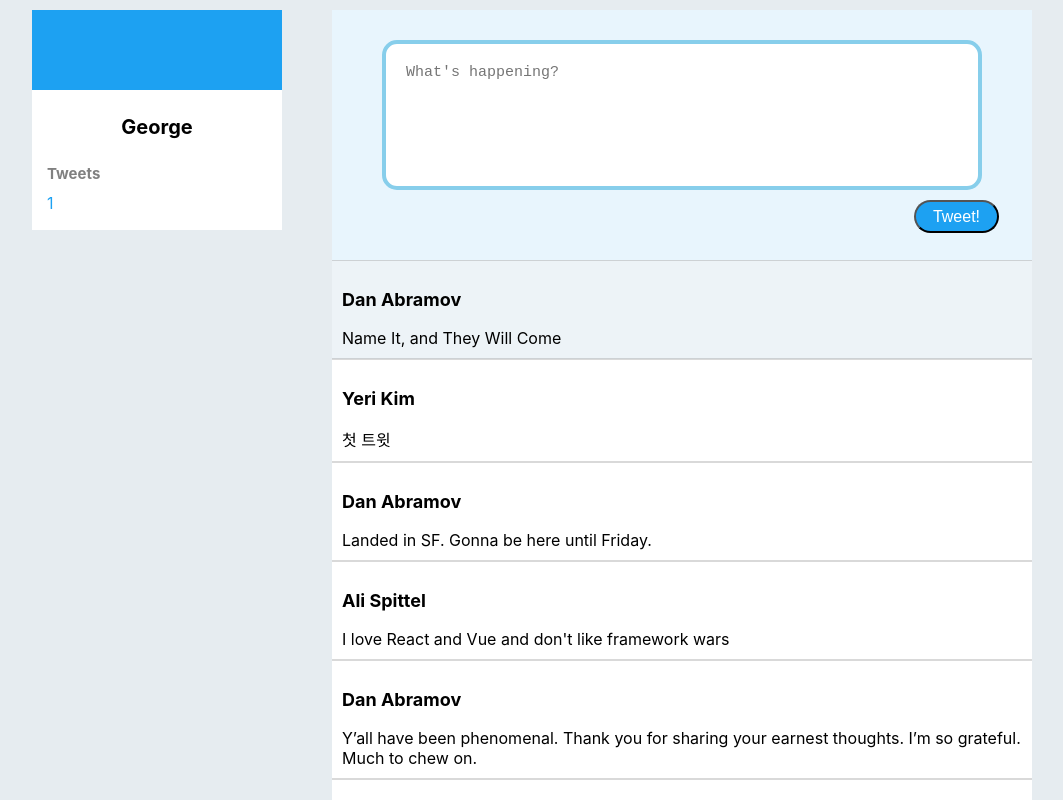
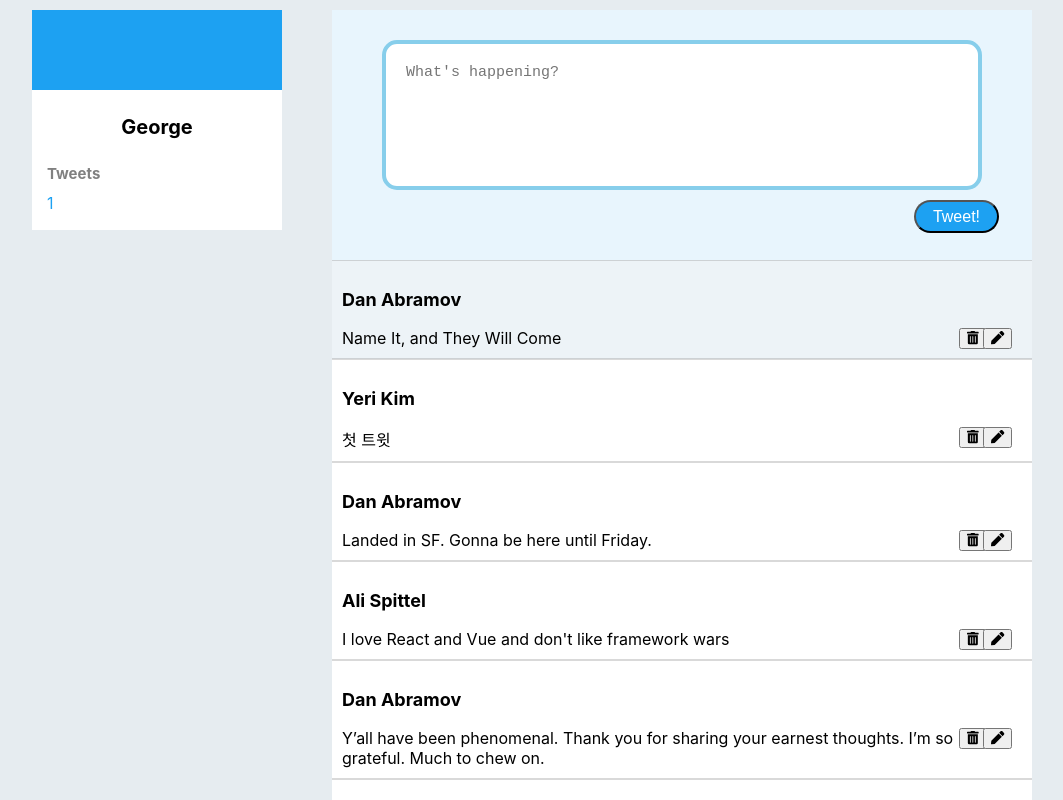
Before and after one commit to Georgee-lee/miniter, a React (Create React App) app: page /tweet in a window 1280 px wide. Shown: the top 800 px of the page, without its empty margins (108-1171 px from the left). Built offline with nearby package versions, Linux system fonts and the light colour scheme.

Commit message:
수정, 삭제기능 추가 - resolve #3

```diff
--- a/package.json
+++ b/package.json
@@ -3,6 +3,9 @@
   "version": "0.1.0",
   "private": true,
   "dependencies": {
+    "@fortawesome/fontawesome-svg-core": "^1.2.19",
+    "@fortawesome/free-solid-svg-icons": "^5.9.0",
+    "@fortawesome/react-fontawesome": "^0.1.4",
     "react": "^16.8.6",
     "react-dom": "^16.8.6",
     "react-router-dom": "^5.0.1",
--- a/src/component/InputBox/Input.js
+++ b/src/component/InputBox/Input.js
@@ -8,9 +8,9 @@ const Input = (props) => {
       className={props.className}
       name={props.name}
       value={props.value}
-      placeholder={props.placeholder || ''}
-      onChange={props.onChange ? (e, num) => {props.onChange(e, num)} : null}
-      onClick={props.onClick ? props.onClick : null}
+      placeholder={props.placeholder}
+      onChange={(e, num) => {props.onChange(e, num)}}
+      onClick={props.onClick}
     />
   )
 }
--- a/src/data/getAllTimeline.json
+++ b/src/data/getAllTimeline.json
@@ -1,37 +1,46 @@
 {
   "result": [{
+    "id": 1,
     "contents": "Name It, and They Will Come",
     "date": "20190327",
     "user": "Dan Abramov"
   },{
+    "id": 2,
     "contents": "첫 트윗",
     "date": "20190327",
     "user": "Yeri Kim"
   },{
+    "id": 3,
     "contents": "Landed in SF. Gonna be here until Friday. ",
     "date": "20190324",
     "user": "Dan Abramov"
   },{
+    "id": 4,
     "contents": "I love React and Vue and don't like framework wars ",
     "date": "20190323",
     "user": "Ali Spittel"
   },{
+    "id": 5,
     "contents": "Y’all have been phenomenal. Thank you for sharing your earnest thoughts. I’m so grateful. Much to chew on. ",
     "date": "20190323",
     "user": "Dan Abramov"
   },{
+    "id": 6,
     "contents": "roughly 2 years as an indie dev now, it's hard not to give up sometimes, I'm not even close to where I'd like to be, but seeing other indie developers succeed is still motivating—the potential for complete freedom over your time is too enticing",
     "date": "20190322",
     "user": "TJ Holowaychuk"
   },{
+    "id": 7,
     "contents": "Huh",
     "date": "20190321",
     "user": "Dan Abramov"
   },{
+    "id": 8,
     "contents": "They’re gonna have a problem hiring for this role.",
     "date": "20190320",
     "user": "Dan Abramov"
   },{
+    "id": 9,
     "contents": "오늘의 신기한 경험 일본어/영어로된 README 에 대한 한국어  PR 을 보냈는데 owner 가 일본인이라 일본어로 리뷰 달아줌. 일본어를 1도 몰라 번역기 돌려서 대충 알아듣고 수정함. owner 는 한국어를 몰라 자기 트위터 친구한테 물어보고 merge 해줬다함. ㅎㅎㅎㅎ",
     "date": "20190306",
     "user": "Insanehong"
--- a/src/pages/Tweet/Right/RightContainer.js
+++ b/src/pages/Tweet/Right/RightContainer.js
@@ -9,7 +9,8 @@ class RightContainer extends Component {
   state = {
     tweets: tweetsData.result,
     input: '',
-    user: this.props.user.name
+    user: this.props.user.name,
+    isEdit: false
   }
 
   handleEnter = (e) => {
@@ -20,11 +21,11 @@ class RightContainer extends Component {
 
   handleChange = (e) => {
     this.setState({
-      input: e.currentTarget.value.trim()
+      input: e.currentTarget.value
     })
   }
 
-  handleClick = () => {
+  handleNewTweet = () => {
 
     if(!this.state.input) {
       alert('내용을 입력해 주세요');
@@ -44,11 +45,67 @@ class RightContainer extends Component {
     })
   }
 
+  handleDelete = (id) => {
+    // 원래 가지고 있던 array에서 !== 를 찾아 삭제 후 다시 setState로
+    const prevTweets = this.state.tweets;
+    const newTweets = prevTweets.filter(tweet => {
+      // tweet이 객체일 것이다
+      return tweet.id !== id;
+    })
+
+    this.setState({
+      tweets: newTweets
+    })
+  }
+
+  changeEditMode = (id) => {
+    const targetTweet = this.state.tweets.filter(tweet => {
+      return tweet.id === id
+    });
+    // console.log(targetTweet[0].contents);
+    // 렌더링을 다시 할때 리스트도 그리는데 값이 달라짐!!
+    this.setState({
+      editTweet: targetTweet[0],
+      input: targetTweet[0].contents,
+      isEdit: true
+    })
+  }
+
+  handleEdit = () => {
+    // 원래 게시물을 찾아서 내용 바꾸기
+    const prevTweets = this.state.tweets;
+    let findIdx = 0;
+    const editedTweet = prevTweets.filter((tweet, idx) => {
+      if(tweet.id === this.state.editTweet.id) {
+        findIdx = idx;
+        return tweet;
+      }
+    });
+    editedTweet[0].contents = this.state.input
+
+    prevTweets[findIdx] = editedTweet[0];
+
+    this.setState({
+      input: '',
+      tweets: prevTweets,
+      isEdit: false
+    });
+  }
+
   render () {
     return (
       <div className="right-container" onKeyUp={(e) => this.handleEnter(e)}>
-        <TweetBox onChange={this.handleChange} onClick={this.handleClick} value={this.state.input}/>
-        <Tweets tweetlist={this.state.tweets} />
+        <TweetBox
+          onChange={this.handleChange}
+          onClick={this.handleNewTweet}
+          value={this.state.input}
+          isEdit={this.state.isEdit}
+          onEdit={this.handleEdit}
+        />
+        <Tweets
+          tweetlist={this.state.tweets}
+          removeHandler={this.handleDelete}
+          editHandler={this.changeEditMode} />
       </div>
     )
   }
--- a/src/pages/Tweet/Right/RightStyle.css
+++ b/src/pages/Tweet/Right/RightStyle.css
@@ -46,6 +46,8 @@
 }
 
 .tweet-list li {
+  position: relative;
+
   width: 700px;
   padding: 10px;
 
@@ -63,3 +65,17 @@
 .tweet-list li:first-child {
   background-color: #edf3f7;
 }
+
+.tweet-list li button {
+  position: absolute;
+  right: 45px;
+}
+
+.tweet-list li button:last-child {
+  right: 20px;
+}
+
+.tweet-list li span {
+  display: inline-block;
+  width: 90%;
+}
--- a/src/pages/Tweet/Right/TweetBox.js
+++ b/src/pages/Tweet/Right/TweetBox.js
@@ -2,6 +2,10 @@ import React from 'react';
 import Button from '../../../component/Button/Button';
 
 const TweetBox = (props) => {
+
+  const { isEdit } = props;
+  console.log(isEdit);
+
 
   return (
     <div className="tweet-input-wrap">
@@ -17,8 +21,8 @@ const TweetBox = (props) => {
       <Button
         type="button"
         className="send-tweet"
-        onClick={props.onClick}
-        value="Tweet!"
+        onClick={isEdit ? props.onEdit : props.onClick}
+        value={isEdit ? "Save!" : "Tweet!"}
       />
     </div>
   )
--- a/src/pages/Tweet/Right/Tweets.js
+++ b/src/pages/Tweet/Right/Tweets.js
@@ -1,4 +1,6 @@
 import React from 'react';
+import { FontAwesomeIcon } from '@fortawesome/react-fontawesome'
+import { faTrashAlt, faPen } from '@fortawesome/free-solid-svg-icons'
 
 const Tweets = (props) => {
 
@@ -6,11 +8,16 @@ const Tweets = (props) => {
 
   return (
     <ul className="tweet-list">
-      { tweetlist ? tweetlist.map((tweet, i) => {
+      { tweetlist ? tweetlist.map(tweet => {
+
+        const { id, user, contents } = tweet;
+
         return (
-          <li key={i}>
-            <p>{tweet.user}</p>
-            <span>{tweet.contents}</span>
+          <li key={id}>
+            <p>{user}</p>
+            <span>{contents}</span>
+            <button type='button'><FontAwesomeIcon icon={faTrashAlt} onClick={() => props.removeHandler(id)}/></button>
+            <button type='button'><FontAwesomeIcon icon={faPen} onClick={() => props.editHandler(id)}/></button>
           </li>
         )
       }): "" }
```
Also changed, not shown: 1 other file (tests, documents, lock files or other folders).
